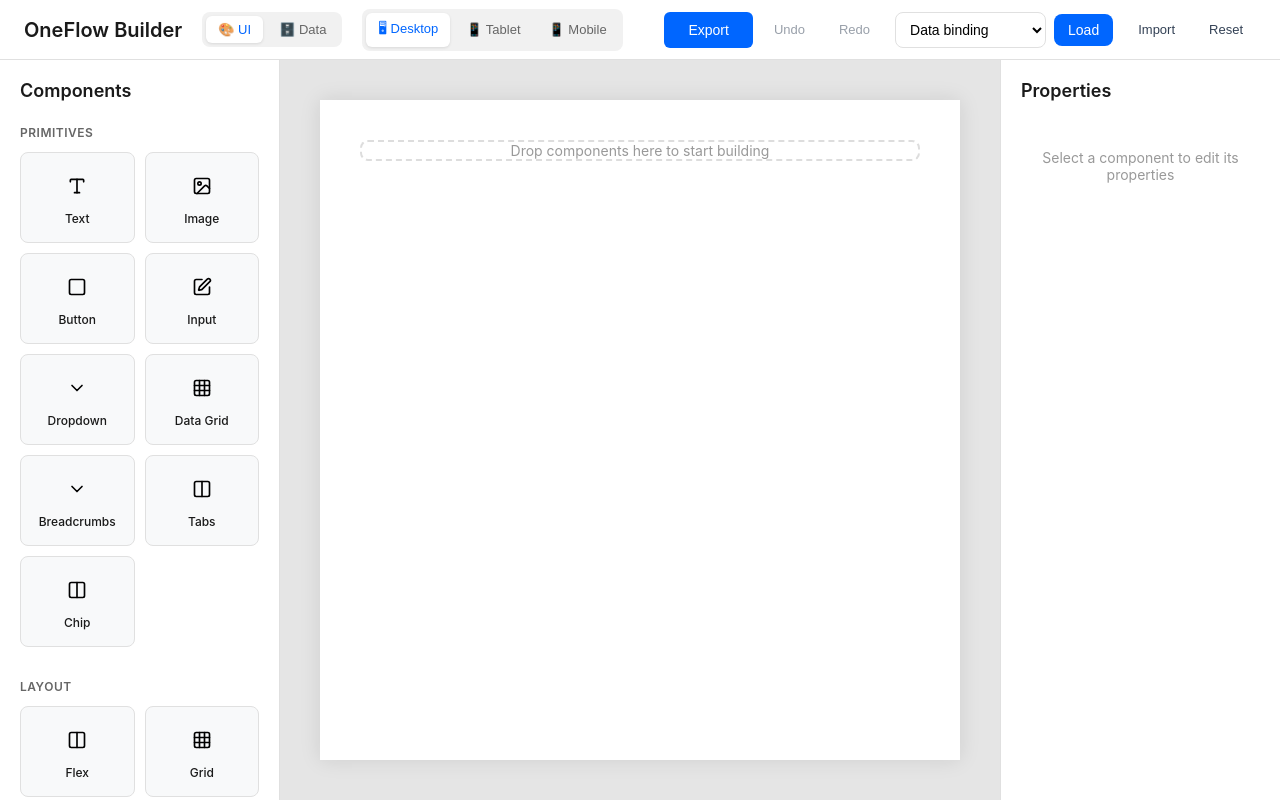
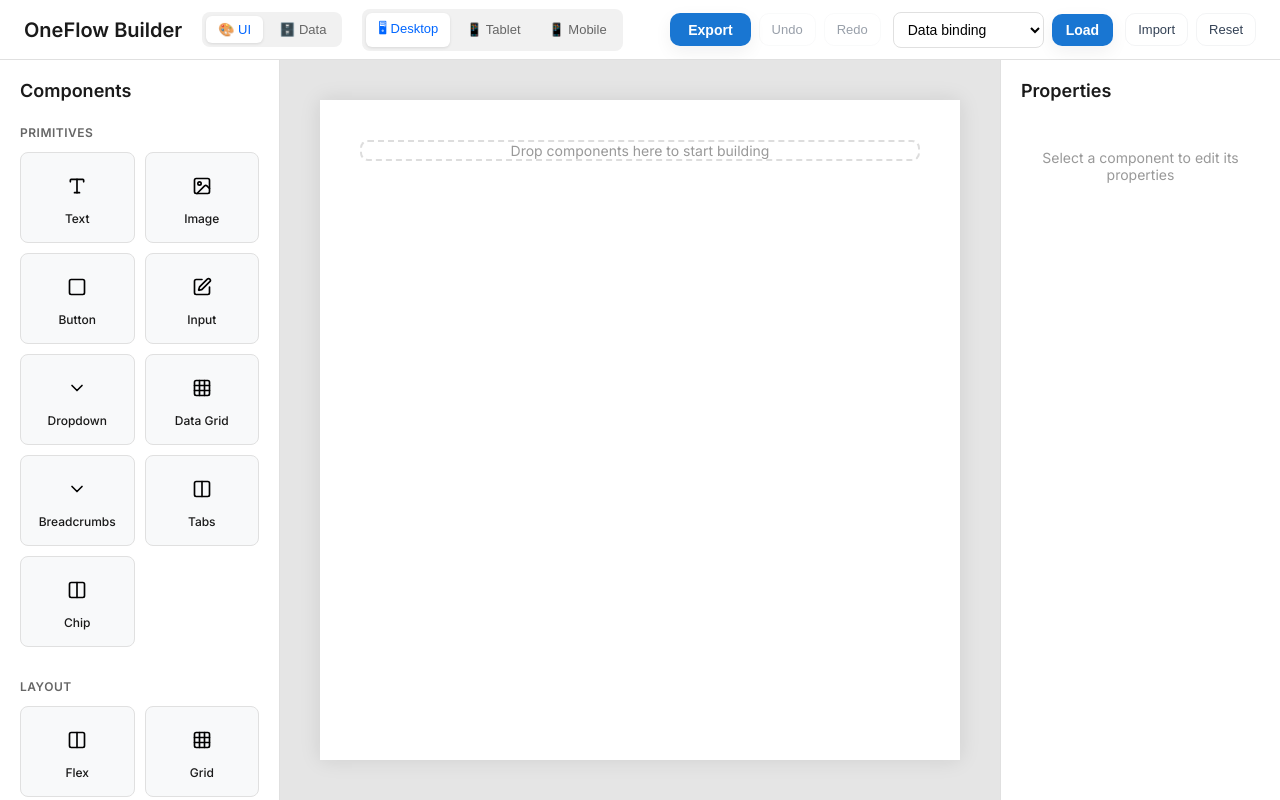
Before and after one commit to nicu/one-flow, a React (Vite) app: page / in a window 1280 px wide. Built offline with nearby package versions, Linux system fonts and the light colour scheme.

Commit message:
Updated fonts + example

```diff
--- a/index.html
+++ b/index.html
@@ -1,7 +1,14 @@
-<!doctype html>
+<!DOCTYPE html>
 <html lang="en">
   <head>
     <meta charset="UTF-8" />
+    <!-- Inter font from Google Fonts -->
+    <link rel="preconnect" href="https://fonts.googleapis.com" />
+    <link rel="preconnect" href="https://fonts.gstatic.com" crossorigin />
+    <link
+      href="https://fonts.googleapis.com/css2?family=Inter:wght@400;500;600;700;800&display=swap"
+      rel="stylesheet"
+    />
     <link rel="icon" type="image/svg+xml" href="/vite.svg" />
     <meta name="viewport" content="width=device-width, initial-scale=1.0" />
     <title>oneflow</title>
--- a/src/App.css
+++ b/src/App.css
@@ -4,8 +4,8 @@
 
 body {
   margin: 0;
-  font-family: -apple-system, BlinkMacSystemFont, "Segoe UI", "Roboto", "Oxygen",
-    "Ubuntu", "Cantarell", "Fira Sans", "Droid Sans", "Helvetica Neue",
+  font-family: "Inter", -apple-system, BlinkMacSystemFont, "Segoe UI", "Roboto",
+    "Oxygen", "Ubuntu", "Cantarell", "Fira Sans", "Droid Sans", "Helvetica Neue",
     sans-serif;
   -webkit-font-smoothing: antialiased;
   -moz-osx-font-smoothing: grayscale;
@@ -37,20 +37,21 @@
 }
 
 .export-button {
-  background: #0066ff;
+  background: #1976d2;
   color: white;
   border: none;
-  padding: 10px 24px;
-  border-radius: 6px;
+  padding: 8px 18px;
+  border-radius: 10px;
   font-size: 14px;
-  font-weight: 500;
+  font-weight: 600;
   cursor: pointer;
-  transition: all 0.2s;
+  transition: transform 0.12s ease, box-shadow 0.12s ease;
+  box-shadow: 0 6px 18px rgba(15, 23, 42, 0.06);
 }
 
 .export-button:hover {
-  background: #0052cc;
-  transform: translateY(-1px);
+  transform: translateY(-2px);
+  box-shadow: 0 10px 30px rgba(15, 23, 42, 0.12);
 }
 
 .app-content {
@@ -266,23 +267,26 @@
 }
 
 .btn-primary {
-  background: #0066ff;
+  background: #1976d2;
   color: white;
   border: none;
   padding: 8px 14px;
-  border-radius: 8px;
+  border-radius: 10px;
   font-size: 14px;
   cursor: pointer;
+  font-weight: 600;
+  box-shadow: 0 6px 18px rgba(15, 23, 42, 0.06);
 }
 
 .btn-ghost {
   background: transparent;
   color: #334155;
-  border: 1px solid transparent;
+  border: 1px solid rgba(51, 65, 85, 0.06);
   padding: 8px 12px;
-  border-radius: 8px;
+  border-radius: 10px;
   font-size: 13px;
   cursor: pointer;
+  transition: background 0.12s, transform 0.12s;
 }
 
 .btn-ghost:disabled {
--- a/src/components/builder/BuilderDataGrid.tsx
+++ b/src/components/builder/BuilderDataGrid.tsx
@@ -58,6 +58,21 @@
         rowsPerPageOptions={[5, 10, 20, 50]}
         disableSelectionOnClick
         getRowId={(row) => row.id}
+        density="compact"
+        rowHeight={48}
+        headerHeight={56}
+        sx={{
+          borderRadius: 8,
+          boxShadow: "0 6px 18px rgba(15,23,42,0.06)",
+          border: "1px solid rgba(0,0,0,0.06)",
+          fontFamily: "'" + (properties?.fontFamily || "Inter") + "'",
+          ".MuiDataGrid-cell": { padding: "8px 12px", fontSize: 14 },
+          ".MuiDataGrid-columnHeaders": {
+            backgroundColor: "#fafafa",
+            borderBottom: "1px solid rgba(0,0,0,0.06)",
+          },
+          ".MuiDataGrid-row:hover": { backgroundColor: "#f5f7ff" },
+        }}
       />
     </div>
   );
--- a/src/components/builder/BuilderTabs.tsx
+++ b/src/components/builder/BuilderTabs.tsx
@@ -66,9 +66,21 @@
 
   return (
     <Box sx={{ borderBottom: 1, borderColor: "divider" }}>
-      <Tabs value={value} onChange={handleChange} aria-label="hotel-tabs">
+      <Tabs
+        value={value}
+        onChange={handleChange}
+        aria-label="hotel-tabs"
+        variant="scrollable"
+        scrollButtons="auto"
+        TabIndicatorProps={{ style: { backgroundColor: "#1976d2", height: 3 } }}
+      >
         {tabs.map((t) => (
-          <Tab key={t.key} label={t.label} />
+          <Tab
+            key={t.key}
+            label={t.label}
+            disableRipple
+            sx={{ textTransform: "none", fontWeight: 600, fontSize: "14px" }}
+          />
         ))}
       </Tabs>
     </Box>
--- a/src/components/builder/utils.ts
+++ b/src/components/builder/utils.ts
@@ -29,33 +29,50 @@
     style.borderRadius = props.borderRadius;
   } else {
     // Defaults from theme
-    if (type === 'button') style.borderRadius = theme.borderRadius.button;
-    if (type === 'input') style.borderRadius = theme.borderRadius.input;
+    if (type === "button") style.borderRadius = theme.borderRadius.button;
+    if (type === "input") style.borderRadius = theme.borderRadius.input;
     // if (type === 'image') style.borderRadius = theme.borderRadius.medium;
   }
 
   // Type specific defaults
   if (type === "button") {
-    if (props.buttonColor) style.backgroundColor = props.buttonColor;
-    if (props.buttonTextColor) style.color = props.buttonTextColor;
-    style.border = "none";
+    const variant = (props as any).buttonVariant || "contained";
+    const btnColor = props.buttonColor || theme.colors.primary;
+    const btnText = props.buttonTextColor || "#ffffff";
+    if (variant === "outlined") {
+      style.backgroundColor = "#ffffff";
+      style.color = props.buttonTextColor || btnColor;
+      style.border = `1px solid ${btnColor}`;
+      style.boxShadow = "none";
+    } else {
+      style.backgroundColor = btnColor;
+      style.color = btnText;
+      style.border = "none";
+      style.boxShadow = props.boxShadow || theme.shadows.small;
+    }
     style.cursor = "pointer";
     style.fontFamily = theme.typography.fontFamily;
+    style.fontWeight = 600;
+    style.letterSpacing = "0.2px";
+    style.textTransform = "none";
     // Default padding for buttons if not set
-    if (!props.padding) style.padding = "10px 20px";
+    if (!props.padding) style.padding = "8px 16px";
     if (!props.fontSize) style.fontSize = theme.typography.fontSize.base;
+    if (!props.borderRadius) style.borderRadius = theme.borderRadius.button;
   }
 
   if (type === "input" || type === "dropdown") {
     style.border = `1px solid ${theme.colors.border}`;
     style.fontFamily = theme.typography.fontFamily;
-    if (!props.padding) style.padding = "12px 16px"; // Airbnb-ish inputs are chunky
+    if (!props.padding) style.padding = "8px 12px";
     if (!props.fontSize) style.fontSize = theme.typography.fontSize.base;
     style.outline = "none";
+    if (!props.borderRadius) style.borderRadius = theme.borderRadius.input;
   }
 
   if (type === "text") {
-     style.fontFamily = theme.typography.fontFamily;
+    style.fontFamily = theme.typography.fontFamily;
+    if (!props.fontSize) style.fontSize = theme.typography.fontSize.base;
   }
 
   if (props.alignment) {
@@ -77,8 +94,8 @@
   if (type === "grid") {
     style.display = "grid";
     if (props.minColumnWidth) {
-       // Responsive grid logic: repeat(auto-fit, minmax(minColumnWidth, 1fr))
-       style.gridTemplateColumns = `repeat(auto-fit, minmax(${props.minColumnWidth}, 1fr))`;
+      // Responsive grid logic: repeat(auto-fit, minmax(minColumnWidth, 1fr))
+      style.gridTemplateColumns = `repeat(auto-fit, minmax(${props.minColumnWidth}, 1fr))`;
     } else if (props.gridColumns) {
       style.gridTemplateColumns = `repeat(${props.gridColumns}, 1fr)`;
     }
--- a/src/examples/datagridHotels.json
+++ b/src/examples/datagridHotels.json
@@ -44,20 +44,22 @@
             },
             "children": [
               {
+                "id": "add-button",
+                "type": "button",
+                "properties": {
+                  "buttonText": "Add Hotel",
+                  "buttonVariant": "outlined",
+                  "buttonColor": "#1976d2",
+                  "buttonTextColor": "#1976d2"
+                }
+              },
+              {
                 "id": "save-button",
                 "type": "button",
                 "properties": {
                   "buttonText": "Save Changes",
+                  "buttonVariant": "contained",
                   "buttonColor": "#1976d2",
-                  "buttonTextColor": "#ffffff"
-                }
-              },
-              {
-                "id": "add-button",
-                "type": "button",
-                "properties": {
-                  "buttonText": "Add Hotel",
-                  "buttonColor": "#4caf50",
                   "buttonTextColor": "#ffffff"
                 }
               }
@@ -73,7 +75,6 @@
           "tabField": "available"
         }
       },
-      {},
       {
         "id": "datagrid-hotels-1",
         "type": "datagrid",
--- a/src/theme/index.ts
+++ b/src/theme/index.ts
@@ -21,13 +21,14 @@
     large: "0 8px 24px rgba(0,0,0,0.2)",
   },
   typography: {
-    fontFamily: "Circular, -apple-system, BlinkMacSystemFont, Roboto, Helvetica Neue, sans-serif",
+    fontFamily:
+      "Inter, Circular, -apple-system, BlinkMacSystemFont, Roboto, Helvetica Neue, sans-serif",
     fontSize: {
       small: "14px",
       base: "16px",
       large: "18px",
       xl: "24px",
       xxl: "32px",
-    }
-  }
+    },
+  },
 };
--- a/src/types/index.ts
+++ b/src/types/index.ts
@@ -86,6 +86,8 @@
 
   // Chip
   chipField?: string; // field to build chips from
+  // Button variants
+  buttonVariant?: "contained" | "outlined";
 }
 
 export interface BuilderComponent {
```
